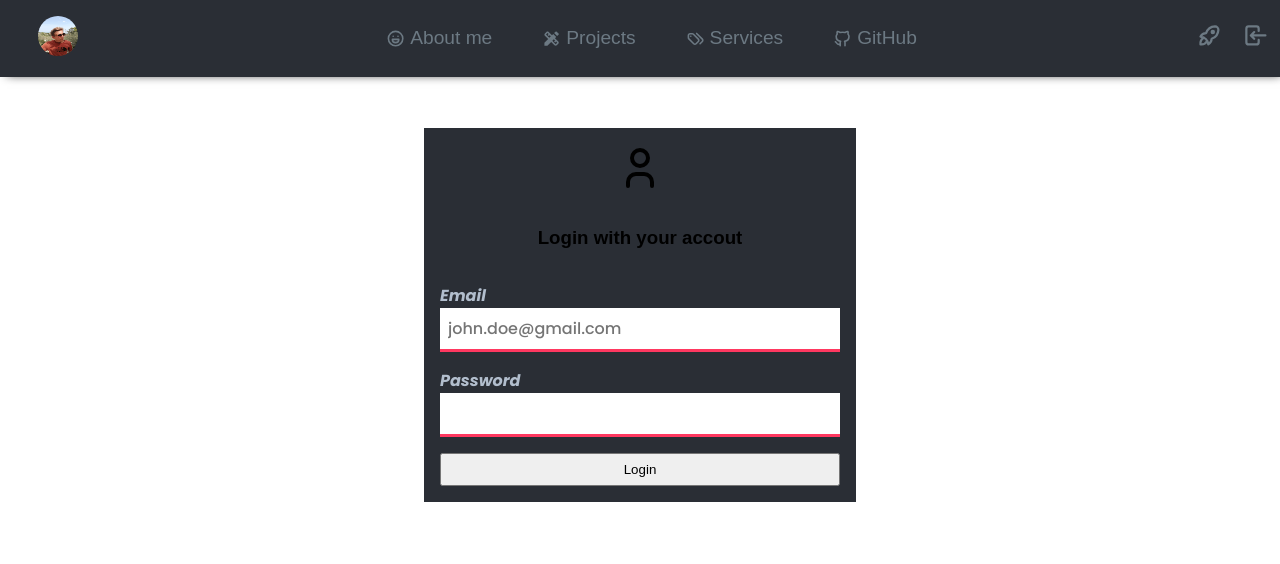
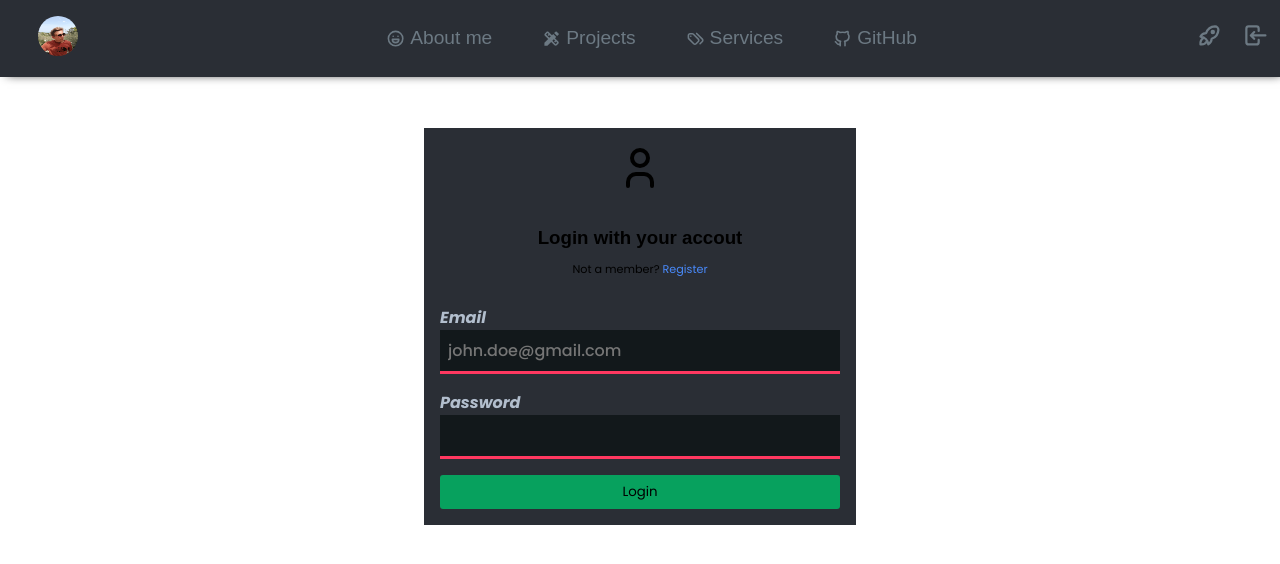
Before and after one commit to rikvik2006/rikvik-portfolio-next-client, a Next.js app: page /auth/login in a window 1280 px wide. Shown: the top 564 px of the page. Built offline with nearby package versions, Linux system fonts and the light colour scheme; a web font is replaced by a local one.

Commit message:
Added some utils

```diff
--- a/src/components/login/index.module.scss
+++ b/src/components/login/index.module.scss
@@ -12,6 +12,7 @@
         width: 100%;
         outline: none;
         transition: all 0.5s ease-in-out;
+        background-color: var(--gray6);
     }
 
     label {
--- a/src/pages/auth/index.module.scss
+++ b/src/pages/auth/index.module.scss
@@ -60,4 +60,26 @@
 
 .submit {
     padding: 0.5em;
+    background-color: var(--green-dark);
+    border: none;
+    border-radius: 3px;
+    transition: all 0.5s ease-in-out;
+    font-family: "Poppins", sans-serif;
 }
+
+.submit:hover {
+    background-color: var(--green-light);
+}
+
+
+.notMember {
+    font-family: "Poppins", sans-serif;
+    font-size: 0.7em;
+    text-align: center;
+    margin-top: -2em;
+    margin-bottom: 1em;
+}
+
+.link {
+    color: var(--blue);
+}
--- a/src/pages/auth/login.tsx
+++ b/src/pages/auth/login.tsx
@@ -3,17 +3,19 @@ import style from "./index.module.scss";
 import { TbUser } from "react-icons/tb";
 import EmailField from "../../components/login/emailFiled";
 import PasswordFiled from '../../components/login/passwordFiled';
+import Link from 'next/link';
 
 type Props = {}
 
 
-const Page: NextPage<Props> = () => {
+const LoginPage: NextPage<Props> = () => {
 
     return (
         <div className={style.container}>
             <form action="http://localhost:3001/api/auth/login" method='post' className={style.form} >
                 <TbUser className={style.icon} />
                 <h3>Login with your accout</h3>
+                <div className={style.notMember}>Not a member? <Link href="/auth/register"><a className={style.link}>Register</a></Link></div>
                 <EmailField />
                 <PasswordFiled />
 
@@ -23,4 +25,4 @@ const Page: NextPage<Props> = () => {
     )
 }
 
-export default Page
+export default LoginPage
```
